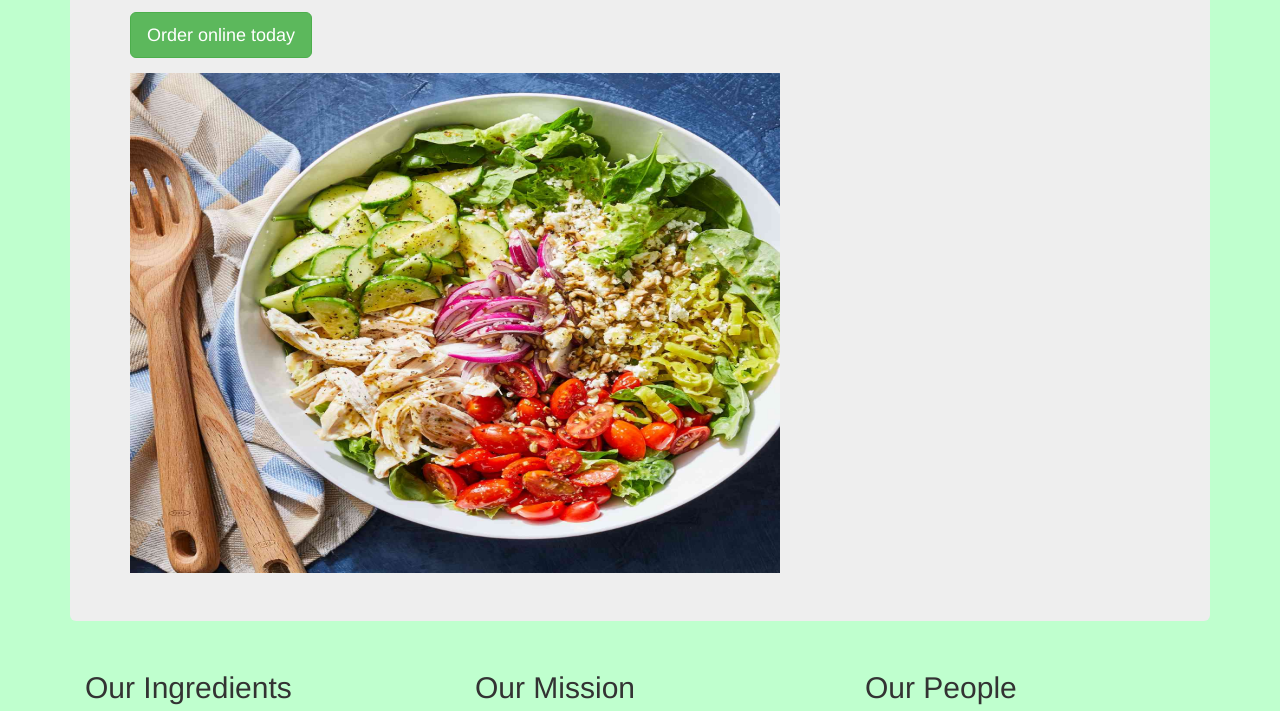
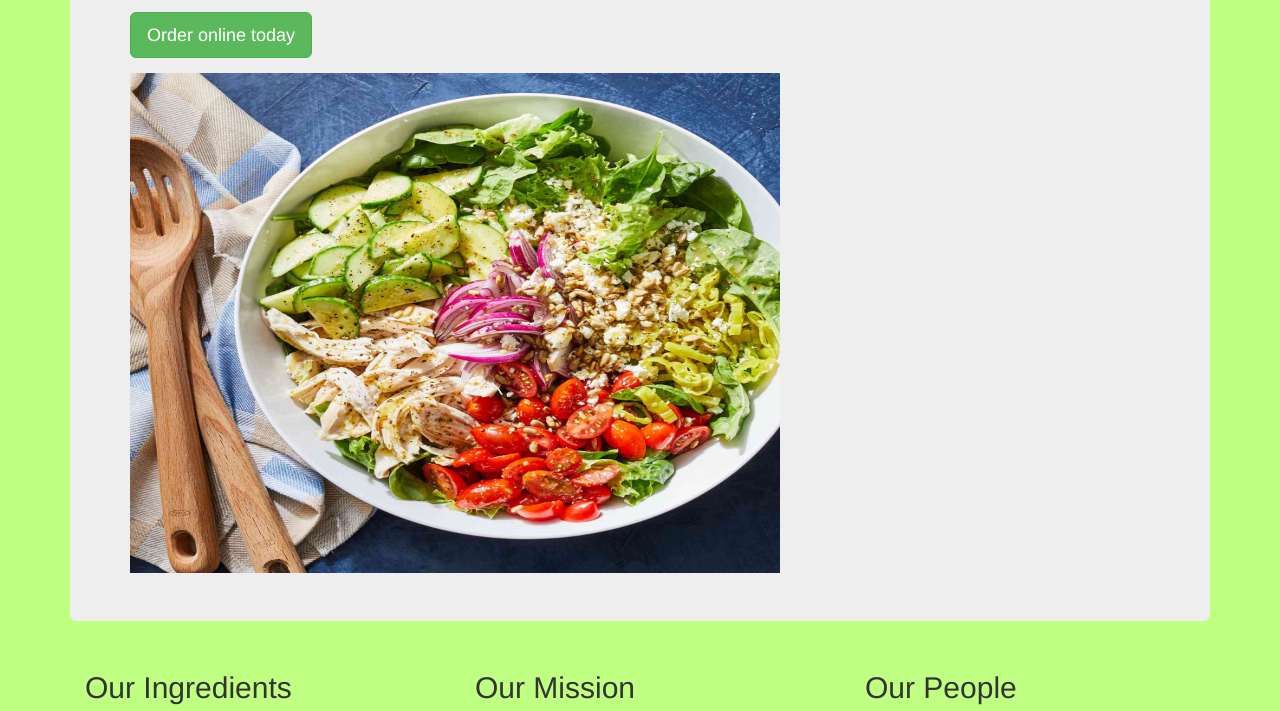
Before and after one commit to N0yeka/HCI-Lets-Get-Down-To-Business, a plain HTML site: page index.html in a window 1280 px wide. Shown: the part 236-947 px from the top of the page. Drawn offline with nearby package versions, Linux system fonts and the light colour scheme.

Commit message:
change background color

```diff
--- a/index.html
+++ b/index.html
@@ -8,7 +8,7 @@
     <meta name="viewport" content="width=device-width, initial-scale=1">
     <title>Salad Co.</title>
     <link rel="stylesheet" href="https://maxcdn.bootstrapcdn.com/bootstrap/3.3.7/css/bootstrap.min.css" integrity="sha384-BVYiiSIFeK1dGmJRAkycuHAHRg32OmUcww7on3RYdg4Va+PmSTsz/K68vbdEjh4u" crossorigin="anonymous">
-    <body style="background-color:rgba(127, 255, 157, 0.496);">
+    <body style="background-color:rgba(127, 255, 0, 0.496);">
   </head>
   <body>
   <!-- Narrow Jumbotron Header-->
```
